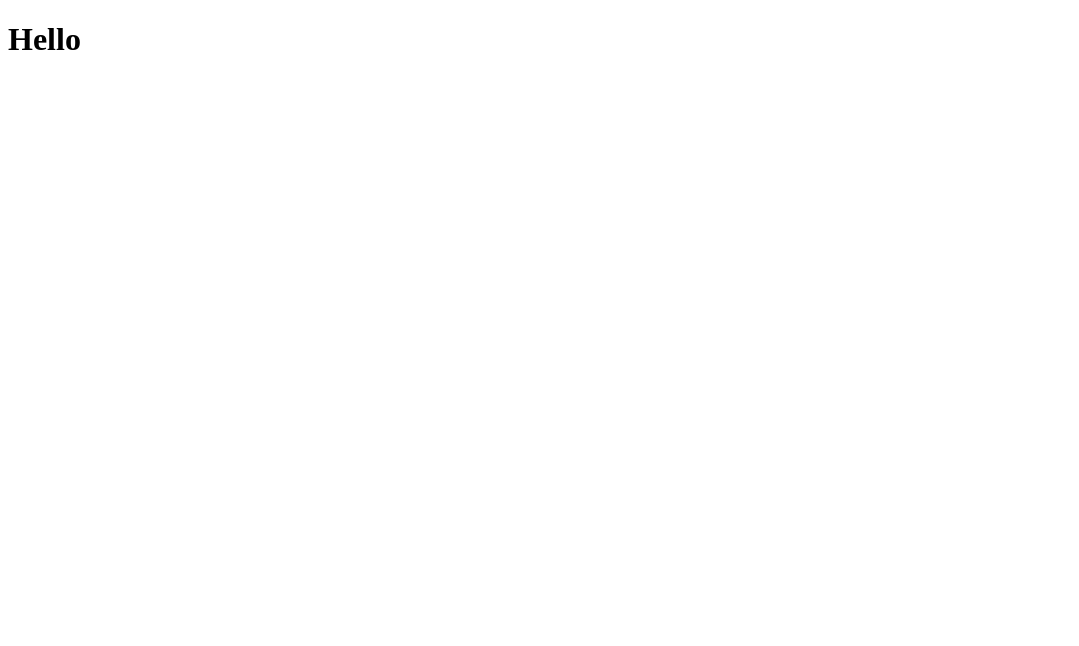
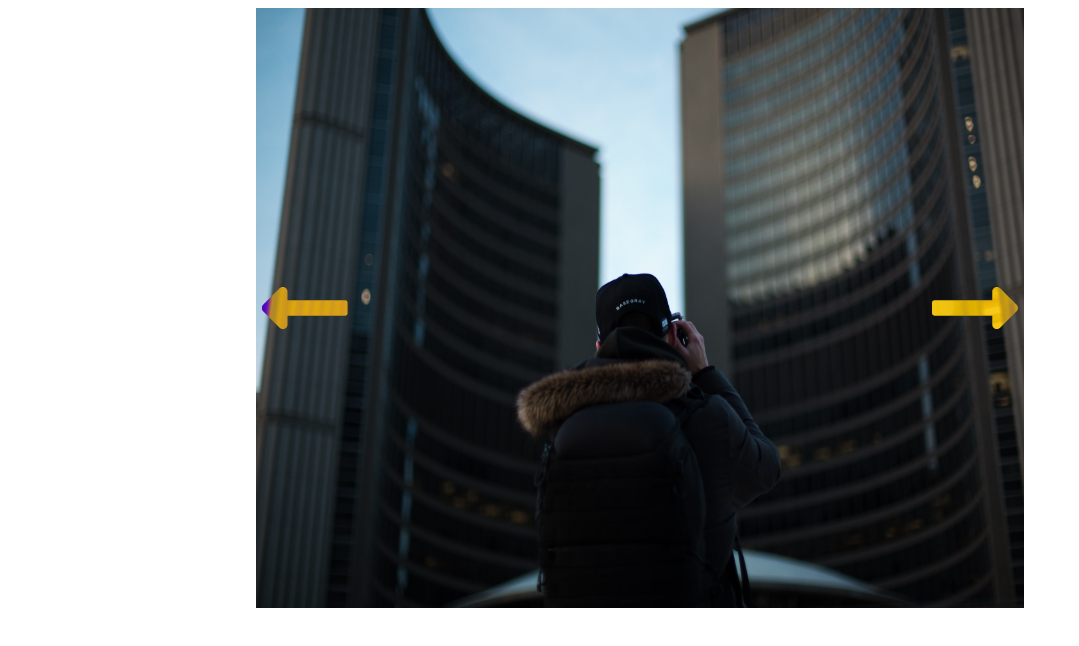
Before and after one commit to Omarzikry/slidy, a React app: page / in a window 1280 px wide. Shown: the top 646 px of the page, without its empty margins (0-1079 px from the left). Built offline with nearby package versions, Linux system fonts and the light colour scheme.

Commit message:
feat: add touch, pagination and imgs

```diff
--- /dev/null
+++ b/src/components/Pagination/Pagination.js
@@ -0,0 +1,56 @@
+import React, { useState } from "react";
+import styled from "styled-components";
+import arrowRight from "../../assets/imgs/arrow-right.svg";
+
+const Slider = (props) => {
+  const [activeSlide, setActiveSlide] = useState(0);
+  const { nextClickHandler, prevClickHandler } = props;
+
+  const SArrows = styled.div`
+    button {
+      height: 100px;
+      background: none;
+      border: none;
+      position: absolute;
+      cursor: pointer;
+      mix-blend-mode: difference;
+      filter: saturate(1.2);
+      img {
+        height: 100%;
+      }
+      &:focus {
+        outline: 0;
+      }
+    }
+  `;
+
+  const SArrowPrevBtn = styled.button`
+    left: 0;
+    top: 50%;
+    transform: translateY(-50%);
+  `;
+
+  const SArrowNextBtn = styled.button`
+    right: 0;
+    top: 50%;
+    transform: translateY(-50%);
+  `;
+
+  const SPrevImg = styled.img`
+    transform: rotate(180deg);
+  `;
+
+  return (
+    <SArrows>
+      <SArrowPrevBtn onClick={prevClickHandler}>
+        <SPrevImg src={arrowRight} alt="" />
+      </SArrowPrevBtn>
+
+      <SArrowNextBtn onClick={nextClickHandler}>
+        <img src={arrowRight} alt="" />
+      </SArrowNextBtn>
+    </SArrows>
+  );
+};
+
+export default Slider;
--- /dev/null
+++ b/src/components/Slider/Slider.js
@@ -0,0 +1,160 @@
+import React, { useState, useRef } from "react";
+import ReactDOM from "react-dom";
+import styled from "styled-components";
+import img1 from "../../assets/imgs/slide1.jpg";
+import img2 from "../../assets/imgs/slide2.jpg";
+import Pagination from "../Pagination/Pagination";
+
+const imgsArray = [
+  {
+    src: img1,
+    alt: "Photographer",
+  },
+  {
+    src: img2,
+    alt: "Shoes",
+  },
+  {
+    src: img1,
+    alt: "Photographer",
+  },
+];
+
+const SSlider = styled.div`
+  width: 100%;
+  height: 100%;
+  background-color: red;
+  overflow: hidden;
+`;
+
+const SSliderContent = styled.div`
+  display: flex;
+  height: 100%;
+  width: 100%;
+  transition: transform 0.7s ease;
+  div {
+    width: 100%;
+    height: 100%;
+    flex-shrink: 0;
+  }
+  img {
+    height: 100%;
+    max-width: 100%;
+  }
+`;
+
+const SSliderContainer = styled.div`
+  position: relative;
+  width: 60vw;
+  height: 600px;
+  margin: 0 auto;
+`;
+
+const Slider = (props) => {
+  const [activeSlide, setActiveSlide] = useState(0);
+  const [dragStart, setDragStart] = useState(0);
+  const [dragStartTime, setDragStartTime] = useState(new Date());
+  const [transition, setTransition] = useState(false);
+  const [slideWidth, SetSlideWidth] = useState();
+  const [lastIndex, setLastIndex] = useState(0);
+  const slider = useRef(null);
+
+  const nextClickHandler = () => {
+    if (activeSlide < imgsArray.length - 1) setActiveSlide(activeSlide + 1);
+  };
+  const prevClickHandler = () => {
+    if (activeSlide !== 0) setActiveSlide(activeSlide - 1);
+  };
+
+  const getDragX = (event, isTouch) => {
+    // console.log(isTouch ? "is Touch:" + event.touches[0].pageX : event.pageX);
+    return isTouch ? event.touches[0].pageX : event.pageX;
+  };
+
+  // handle drag start
+
+  const handleDragStart = (event, isTouch) => {
+    const x = getDragX(event, isTouch);
+
+    setDragStart(x);
+    setDragStartTime(new Date());
+    setTransition(false);
+
+    SetSlideWidth(slider.current.offsetWidth);
+  };
+
+  // handle drag start
+  const handleDragMove = (event, isTouch) => {
+    const x = getDragX(event, isTouch);
+    const offset = dragStart - x;
+    const percentageOffset = offset / slideWidth;
+    console.log(percentageOffset);
+    const newIndex = lastIndex + percentageOffset;
+    // const SCROLL_OFFSET_TO_STOP_SCROLL = 30;
+
+    // Stop scrolling if you slide more than 30 pixels
+    // if (Math.abs(offset) > SCROLL_OFFSET_TO_STOP_SCROLL) {
+    //   event.stopPropagation();
+    //   event.preventDefault();
+    // }
+    setActiveSlide(newIndex);
+  };
+
+  // handle drag end
+  const handleDragEnd = () => {
+    const timeElapsed = new Date().getTime() - dragStartTime.getTime();
+    const offset = lastIndex - activeSlide;
+    const velocity = Math.round((offset / timeElapsed) * 10000);
+
+    let newIndex = Math.round(activeSlide);
+
+    if (Math.abs(velocity) > 5) {
+      newIndex = velocity < 0 ? lastIndex + 1 : lastIndex - 1;
+    }
+
+    if (newIndex < 0) {
+      newIndex = 0;
+    } else if (newIndex >= imgsArray.length) {
+      newIndex = imgsArray.length - 1;
+    }
+
+    setDragStart(0);
+    setActiveSlide(newIndex);
+    setLastIndex(newIndex);
+    setTransition(true);
+  };
+
+  //TODO: automatic slide
+  //   const autoSlide = () => {
+  //     setInterval(() => {
+  //       if (activeSlide < imgsArray.length - 1) setActiveSlide(activeSlide + 1);
+  //     }, 2000);
+  //   };
+
+  return (
+    <SSliderContainer>
+      <SSlider ref={slider}>
+        <SSliderContent
+          style={{ transform: `translate3d(${-100 * activeSlide}%,0,0)` }}
+          onTouchStart={(event) => handleDragStart(event, true)}
+          onTouchMove={(event) => handleDragMove(event, true)}
+          onTouchEnd={() => handleDragEnd(true)}
+        >
+          {imgsArray.map((img, index) => {
+            return (
+              <div key={index}>
+                <img src={img.src} alt={img.alt} />
+              </div>
+            );
+          })}
+        </SSliderContent>
+      </SSlider>
+      <Pagination
+        nextClickHandler={nextClickHandler}
+        prevClickHandler={prevClickHandler}
+      />
+    </SSliderContainer>
+  );
+};
+
+export default Slider;
--- /dev/null
+++ b/src/containers/App/App.js
@@ -0,0 +1,8 @@
+import React from "react";
+import Slider from "../../components/Slider/Slider";
+
+const App = () => {
+  return <Slider />;
+};
+
+export default App;
--- a/src/index.js
+++ b/src/index.js
@@ -1,6 +1,5 @@
 import React from "react";
-import reactDom from "react-dom";
+import ReactDOM from "react-dom";
+import App from "./containers/App/App";
 
-const App = () => <h1>Hello</h1>;
-
-reactDom.render(<App />, document.getElementById("root"));
+ReactDOM.render(<App />, document.getElementById("root"));
```
Also changed, not shown: src/components/Slide/Slide.js (added).
